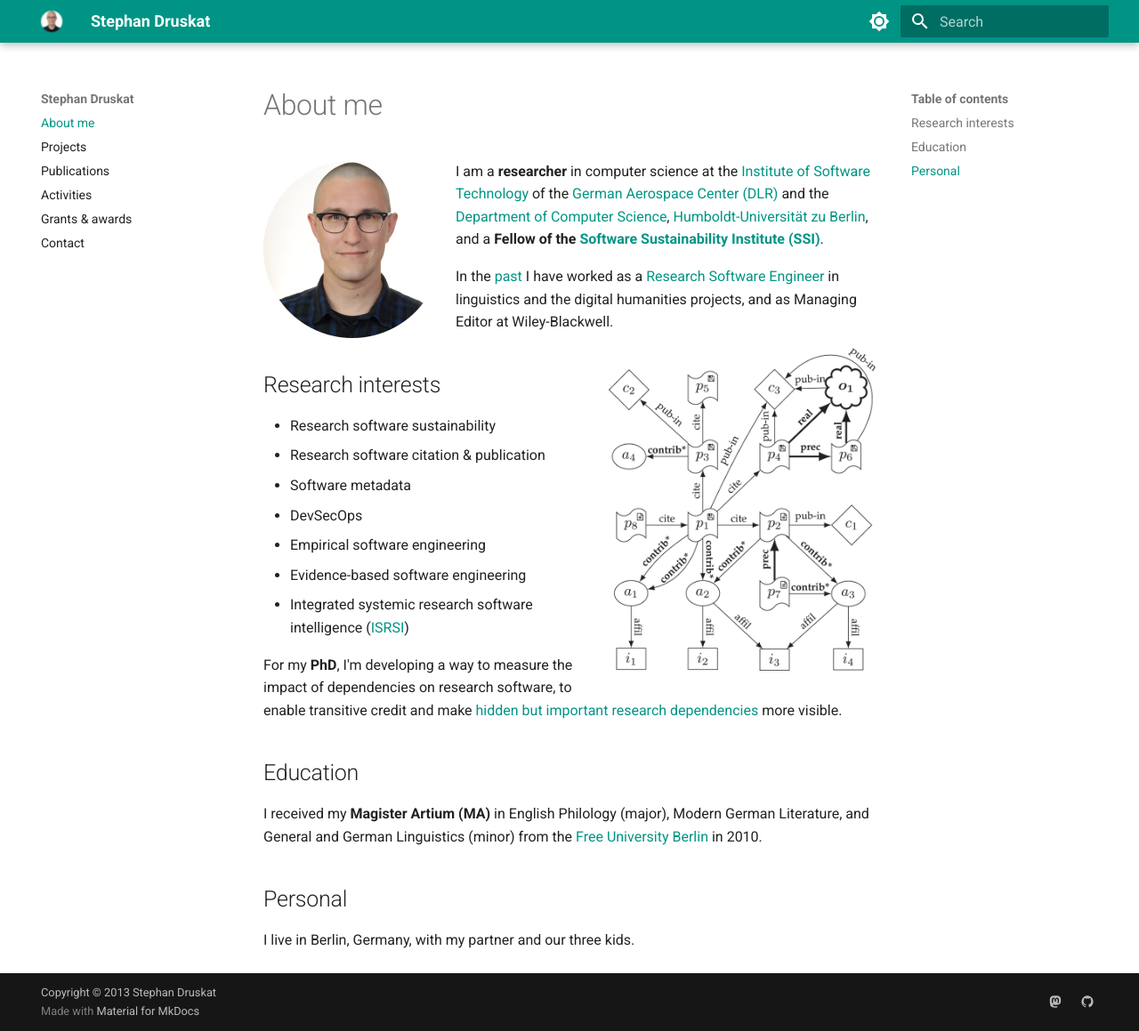
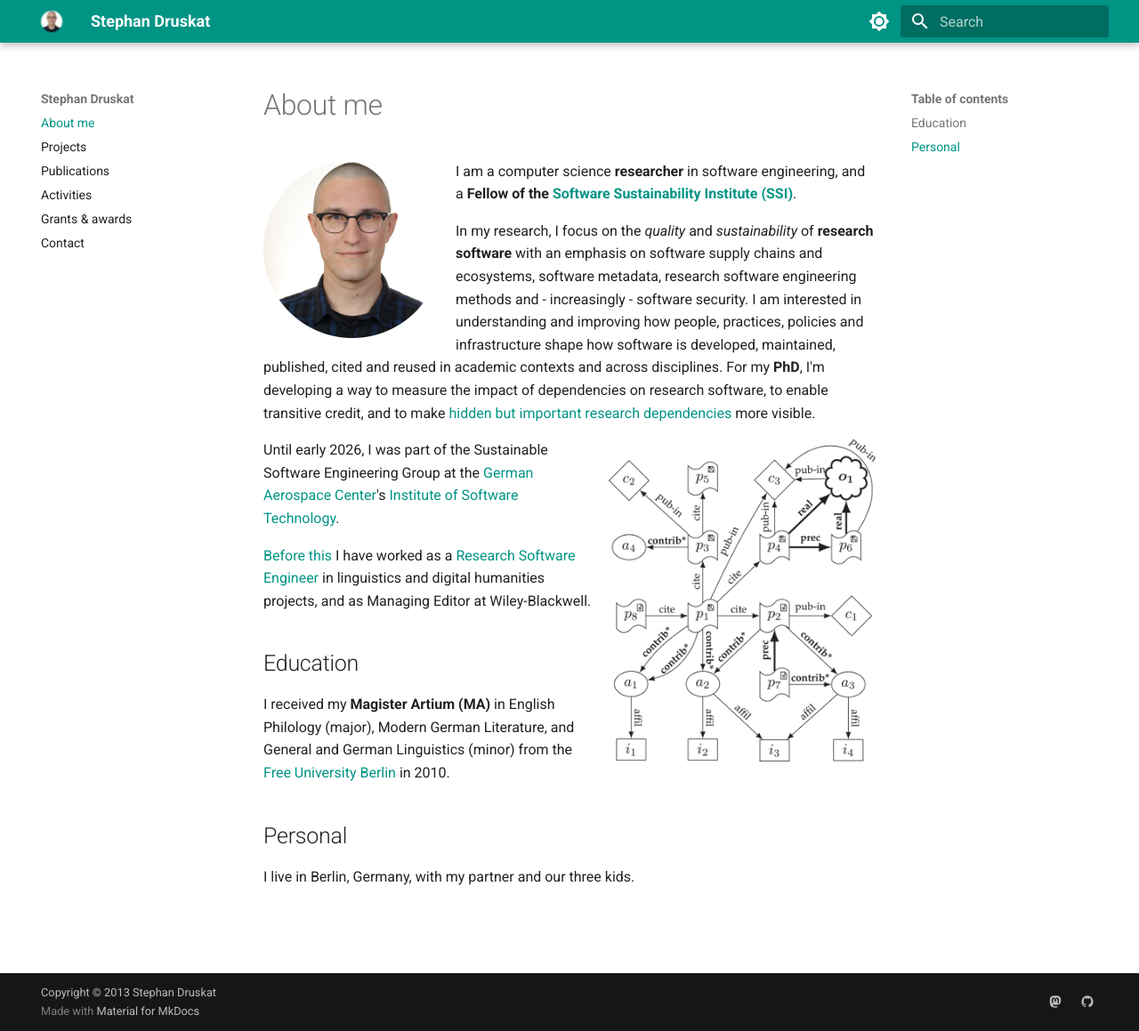
Before and after one commit to sdruskat/sdruskat.github.io, an MkDocs documentation site: the page built from docs/index.md, in a window 1280 px wide and 1159 px high. Shown: the whole window at 89% size. Built offline with MkDocs 1.6.1 and Material for MkDocs 9.7.7, drawn with Linux system fonts in a browser that asks for light colours.

Commit message:
Update homepage

```diff
--- a/docs/index.md
+++ b/docs/index.md
@@ -2,24 +2,30 @@
 
 ![Portrait photo of Stephan Druskat.](assets/images/portrait-round.png){ width="200"; align="left"; }
 
-I am a **researcher** in computer science at the [Institute of Software Technology](https://www.dlr.de/sc/en/) of the [German Aerospace Center (DLR)](https://www.dlr.de/EN/Home/home_node.html) and the [Department of Computer Science](https://www.informatik.hu-berlin.de/en/), [Humboldt-Universität zu Berlin](https://www.hu-berlin.de/en), and a **Fellow of the [Software Sustainability Institute (SSI)](https://software.ac.uk/)**.
+I am a computer science **researcher** in software engineering, and a **Fellow of the [Software Sustainability Institute (SSI)](https://software.ac.uk/)**.
 
-In the [past](projects.md/#past-projects) I have worked as a [Research Software Engineer](https://de-rse.org/en/) in linguistics and the digital humanities projects, and as Managing Editor at Wiley-Blackwell.
+In my research, I focus on the *quality* and *sustainability* of **research software**
+with an emphasis on
+software supply chains and ecosystems,
+software metadata,
+research software engineering methods
+and - increasingly - software security.
+I am interested in understanding and improving
+how people, practices, policies and infrastructure
+shape how software is developed, maintained, published, cited and reused
+in academic contexts and across disciplines.
+For my **PhD**, I'm developing a way to measure the impact of dependencies on research software,
+to enable transitive credit,
+and to make [hidden but important research dependencies](https://xkcd.com/2347/) more visible.
 
 ![Figure 2 from my paper https://doi.org/10.1109/MCSE.2019.2952840, showing a citation graph that includes software versions as citable entities.](assets/images/citationgraph.png){ width="300"; align="right"; }
 
-## Research interests
+Until early 2026, I was part of the Sustainable Software Engineering Group
+at the [German Aerospace Center](https://www.dlr.de/EN/Home/home_node.html)'s
+[Institute of Software Technology](https://www.dlr.de/sc/en/).
 
-- Research software sustainability
-- Research software citation & publication
-- Software metadata
-- DevSecOps
-- Empirical software engineering
-- Evidence-based software engineering
-- Integrated systemic research software intelligence ([ISRSI](isrsi.md))
+[Before this](projects.md/#past-projects) I have worked as a [Research Software Engineer](https://de-rse.org/en/) in linguistics and digital humanities projects, and as Managing Editor at Wiley-Blackwell.
 
-For my **PhD**, I'm developing a way to measure the impact of dependencies on research software,
-to enable transitive credit and make [hidden but important research dependencies](https://xkcd.com/2347/) more visible.
 
 ## Education
 
```
